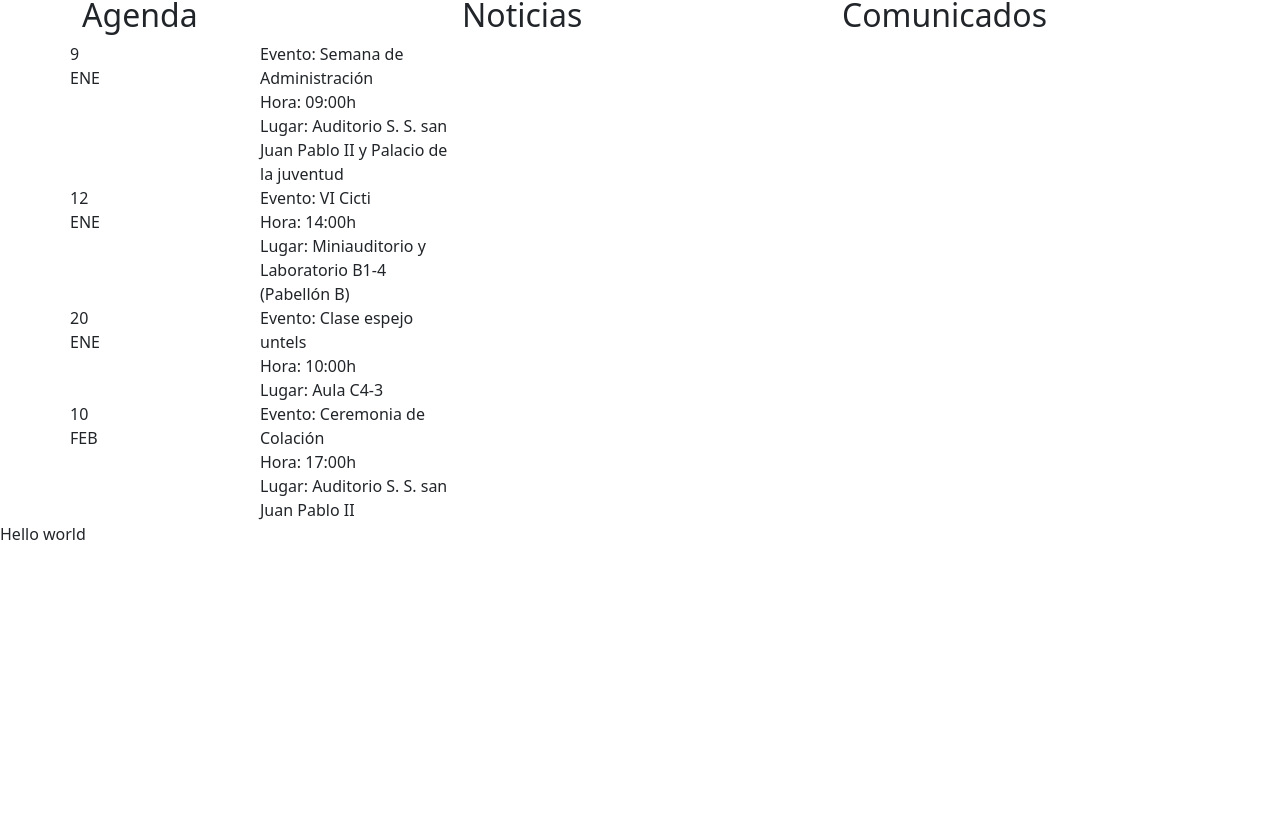
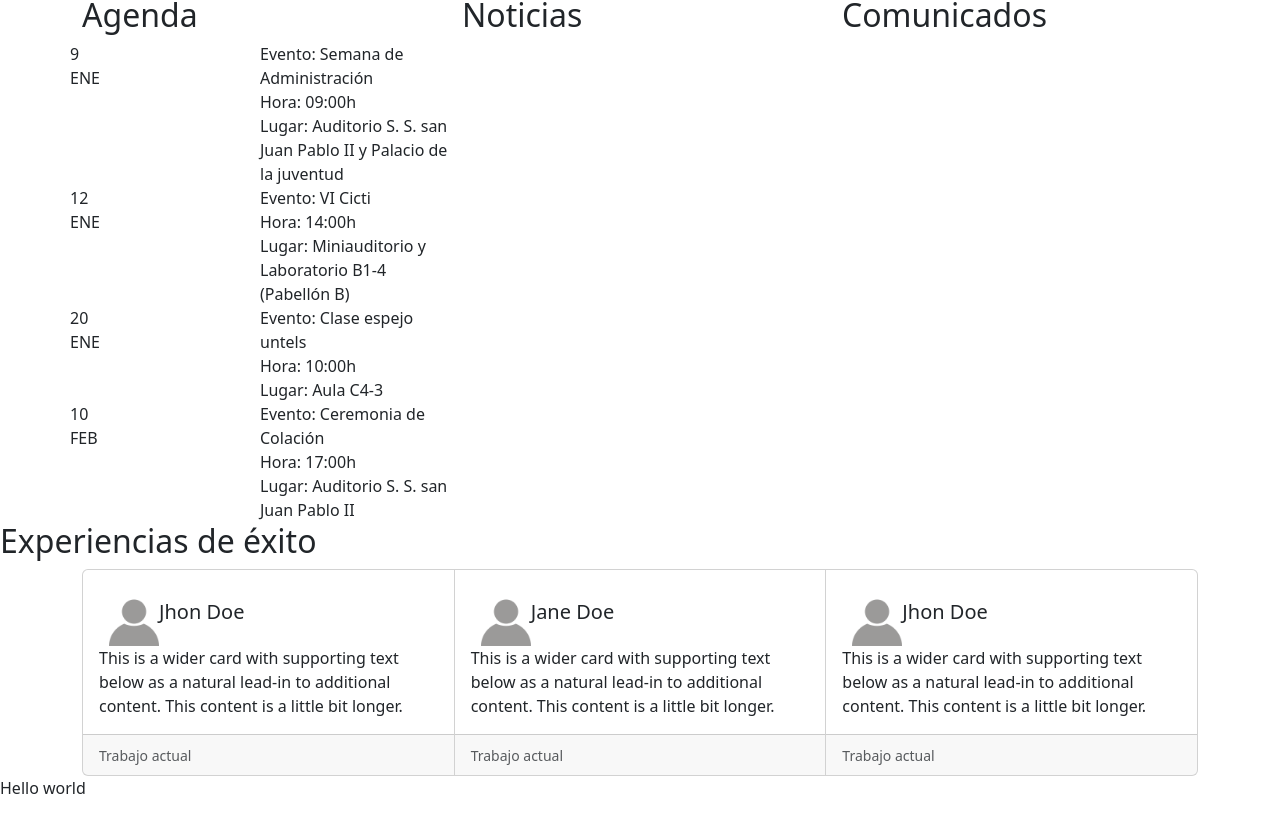
Before and after one commit to SergioCallanPerez/UntelsWebFrontend, a React (Vite) app: page / in a window 1280 px wide. Shown: the part 484-1300 px from the top of the page. Before the commit the page ends 1046 px from the top, so only its background shows below. Built offline with nearby package versions, Linux system fonts and the light colour scheme.

Commit message:
Adding success cases

```diff
--- /dev/null
+++ b/src/main/pages/main/experiences.jsx
@@ -0,0 +1,51 @@
+import Card from 'react-bootstrap/Card';
+import CardGroup from 'react-bootstrap/CardGroup';
+import userLogo from '../../assets/user_icon.png';
+import '../../styles/experiences.css'
+import { Container } from 'react-bootstrap';
+
+const cases = [
+  {
+    id: '1',
+    name: 'Jhon Doe',
+    text: 'This is a wider card with supporting text below as a natural lead-in to additional content. This content is a little bit longer.',
+    work: 'Trabajo actual',
+  },
+  {
+    id: '2',
+    name: 'Jane Doe',
+    text: 'This is a wider card with supporting text below as a natural lead-in to additional content. This content is a little bit longer.',
+    work: 'Trabajo actual',
+  },
+  {
+    id: '3',
+    name: 'Jhon Doe',
+    text: 'This is a wider card with supporting text below as a natural lead-in to additional content. This content is a little bit longer.',
+    work: 'Trabajo actual',
+  },
+];
+
+export default function Experiences() {
+  return (
+    <section>
+        <Container>
+            <CardGroup>
+                {cases.map((caseItem) => (
+                    <Card key={caseItem.id}>
+                        <Card.Body>
+                            <div className="d-flex align-items-center">
+                                <Card.Img className='cardImg' variant="top" src={userLogo} style={{ width: '50px', height: '50px'}} />
+                                <Card.Title>{caseItem.name}</Card.Title>
+                            </div>
+                            <Card.Text>{caseItem.text}</Card.Text>
+                        </Card.Body>
+                        <Card.Footer>
+                            <small className="text-muted">{caseItem.work}</small>
+                        </Card.Footer>
+                    </Card>
+                ))}
+            </CardGroup>
+        </Container>
+    </section>
+  );
+}
--- a/src/main/pages/main/index.jsx
+++ b/src/main/pages/main/index.jsx
@@ -4,6 +4,7 @@ import MainCarousel from "./carousel.jsx"
 import 'bootstrap/dist/css/bootstrap.min.css';
 import '../../styles/main_index.css'
 import Announcements from "./announcements.jsx"
+import Experiences from "./experiences.jsx";
 
 export default function Main() {
   return (
@@ -12,6 +13,8 @@ export default function Main() {
       <body>
         <MainCarousel />
         <Announcements/>
+        <h2>Experiencias de éxito</h2>
+        <Experiences/>
         <p>Hello world</p>
       </body>
     </main>
--- a/src/main/styles/carousel.css
+++ b/src/main/styles/carousel.css
@@ -6,5 +6,5 @@
 .carouselIMG {
     width: 100%;
     height: 400px;
-    object-fit: cover;
+    object-fit: fill;
 }
--- /dev/null
+++ b/src/main/styles/experiences.css
@@ -0,0 +1,5 @@
+.cardImg{
+    width: 10%;
+    margin-top: 10px;
+    margin-left: 10px;
+}
```
Also changed, not shown: src/main/assets/user_icon.png (added).
